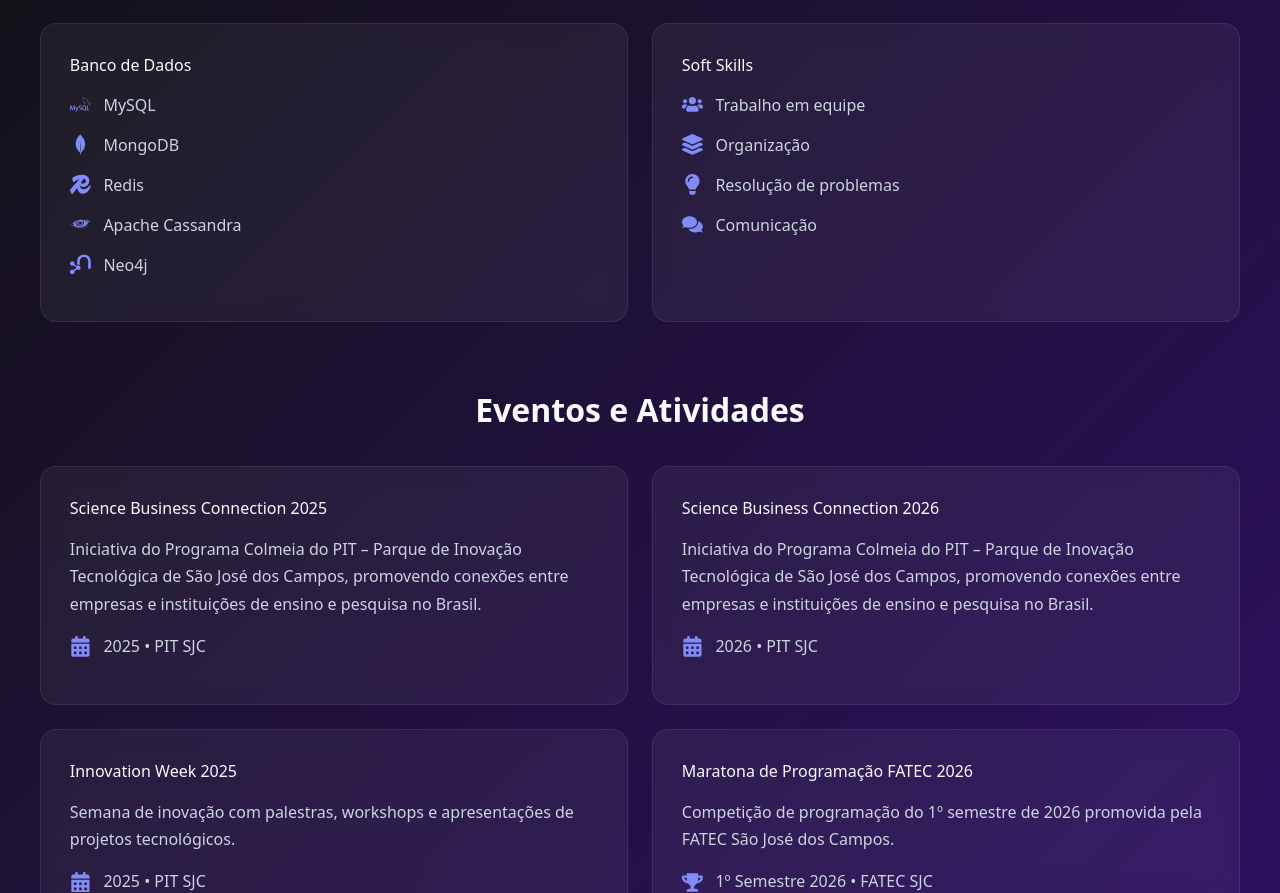
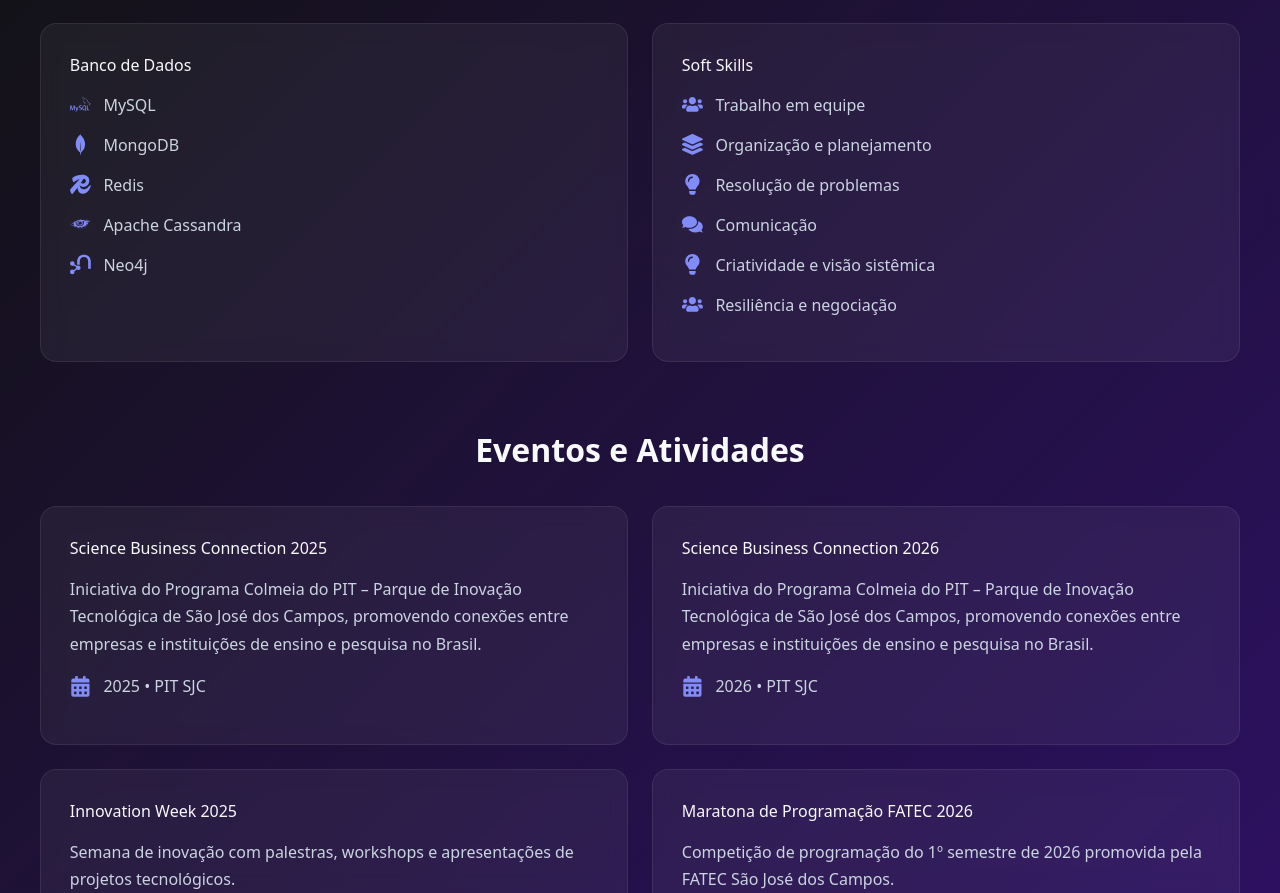
Before and after one commit to vinislvleite/portfoliosakaue, a Next.js app in the folder frontend/: page /introducao in a window 1280 px wide. Shown: the part 2552-3445 px from the top of the page. Built offline with nearby package versions, Linux system fonts and the light colour scheme.

Commit message:
feat: Adicionando as soft skills trabalhadas no projeto para a página de introdução

```diff
--- a/frontend/src/app/introducao/page.jsx
+++ b/frontend/src/app/introducao/page.jsx
@@ -346,26 +346,17 @@
           </div>
 
           <div className={styles.card}>
-            <h2>Soft Skills</h2>
-            <ul className={styles.techList}>
-              <li>
-                <FaUsers />
-                <span>Trabalho em equipe</span>
-              </li>
-              <li>
-                <FaLayerGroup />
-                <span>Organização</span>
-              </li>
-              <li>
-                <FaLightbulb />
-                <span>Resolução de problemas</span>
-              </li>
-              <li>
-                <FaComments />
-                <span>Comunicação</span>
-              </li>
-            </ul>
-          </div>
+          <h2>Soft Skills</h2>
+
+          <ul className={styles.techList}>
+            <li><FaUsers /><span>Trabalho em equipe</span></li>
+            <li><FaLayerGroup /><span>Organização e planejamento</span></li>
+            <li><FaLightbulb /><span>Resolução de problemas</span></li>
+            <li><FaComments /><span>Comunicação</span></li>
+            <li><FaLightbulb /><span>Criatividade e visão sistêmica</span></li>
+            <li><FaUsers /><span>Resiliência e negociação</span></li>
+          </ul>
+        </div>
         </div>
         <h2 className={styles.sectionTitle}>Eventos e Atividades</h2>
 
```
